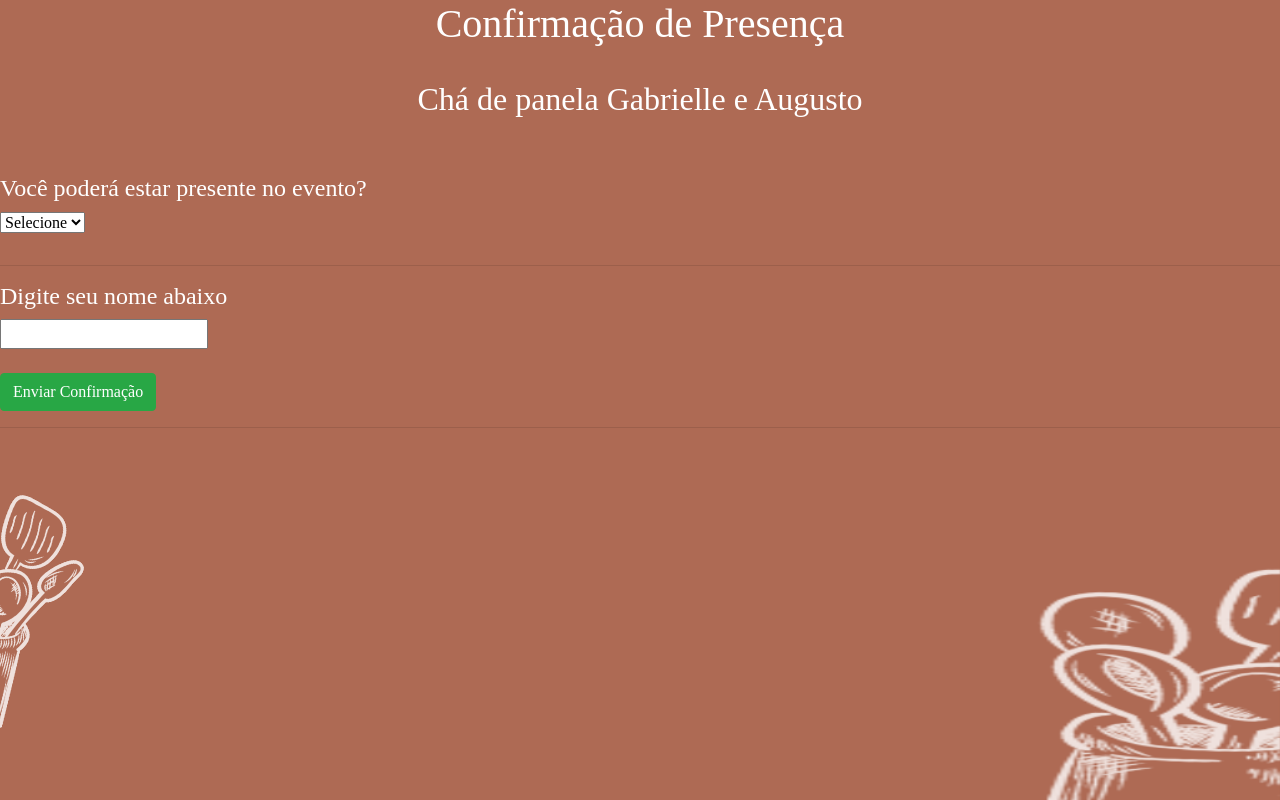
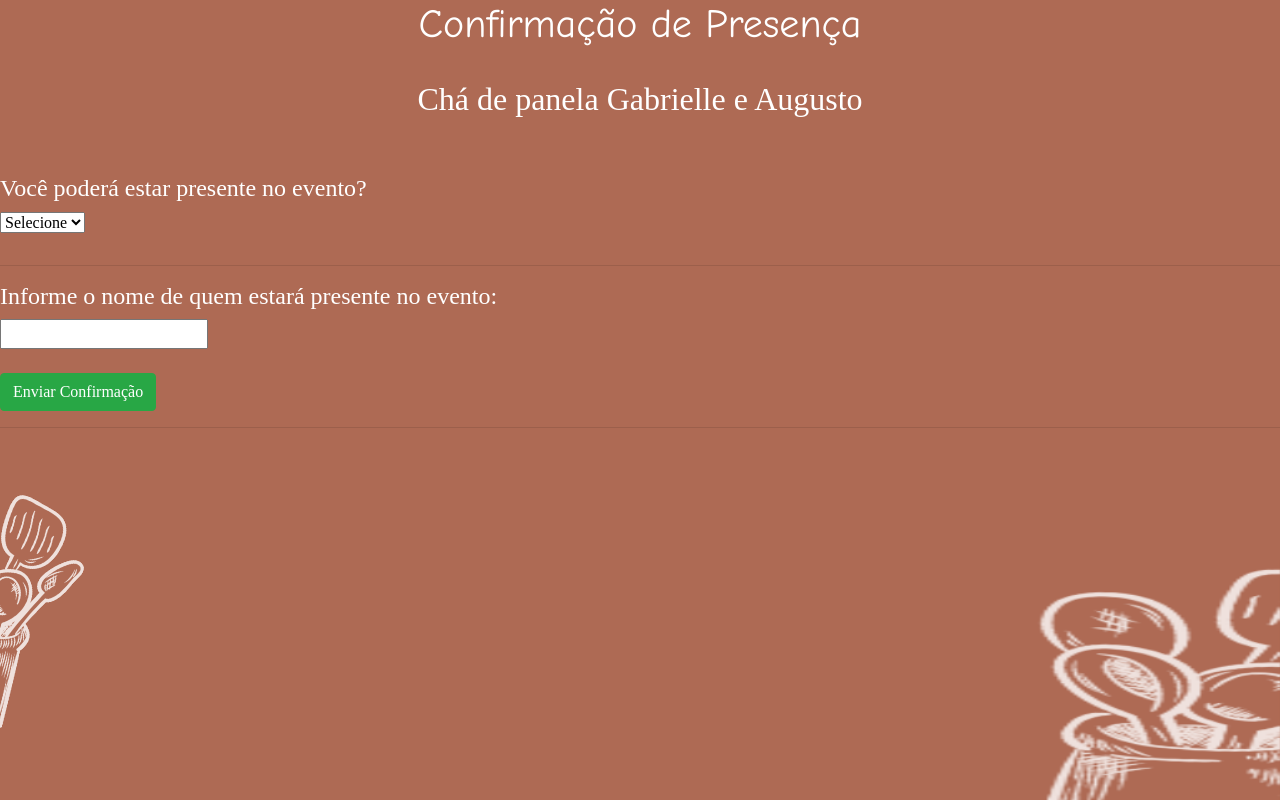
Before and after one commit to AugustoW12/ConfirmacaoPresenca, a plain HTML site: page index.html in a window 1280 px wide. Drawn offline with nearby package versions, Linux system fonts and the light colour scheme.

Commit message:
index.html

```diff
--- a/index.html
+++ b/index.html
@@ -8,7 +8,7 @@
     <link rel="stylesheet" href="styles.css">
 </head>
 <body>
-<center><h1>Confirmação de Presença </h1>
+<center><h1 style="font-family: Comic Sans MS, Comic Sans, cursive;">Confirmação de Presença </h1>
     <br><h2>Chá de panela Gabrielle e Augusto</h2></center>
 
     <br><br>
@@ -22,7 +22,7 @@
           </select>
           <hr>
 
-        <h4>Digite seu nome abaixo</h4>
+        <h4>Informe o nome de quem estará presente no evento:</h4>
         <input type="text" name="nome" id="nome" required>
         <br><br>
 
```
